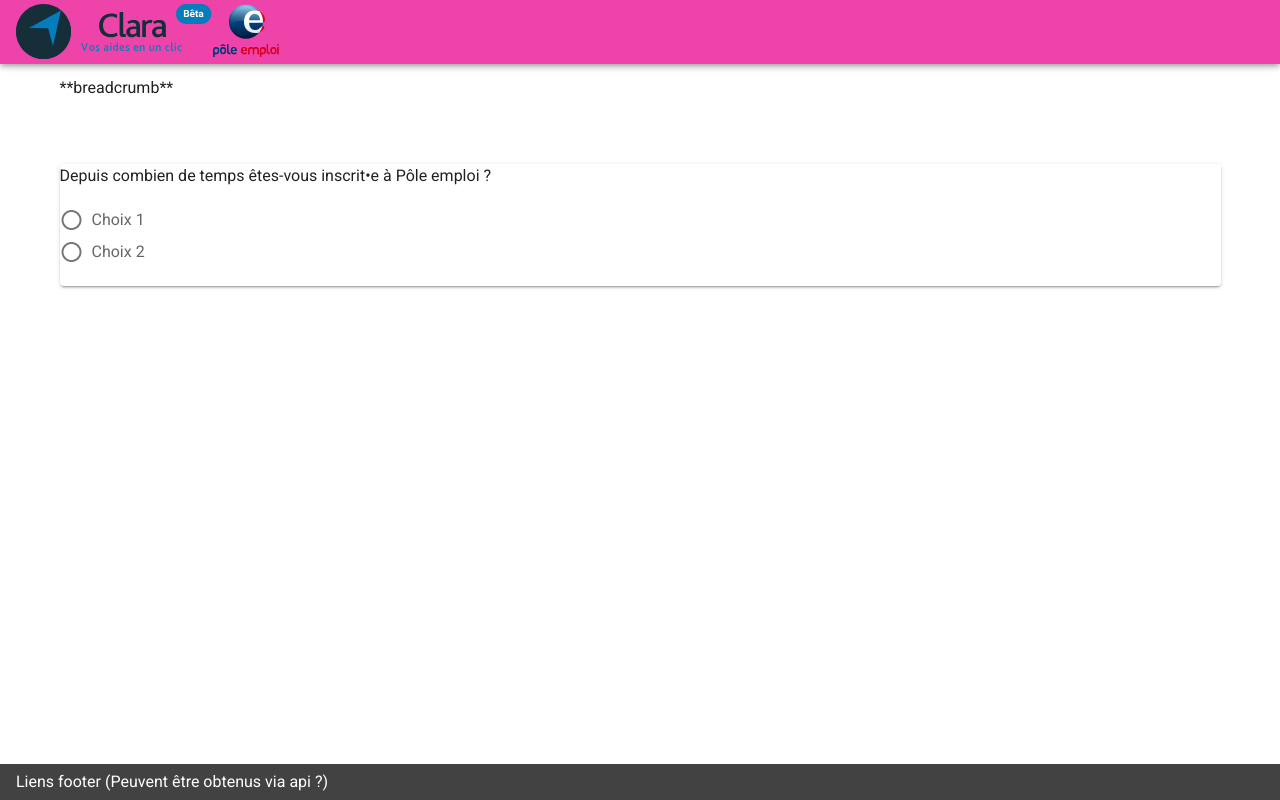
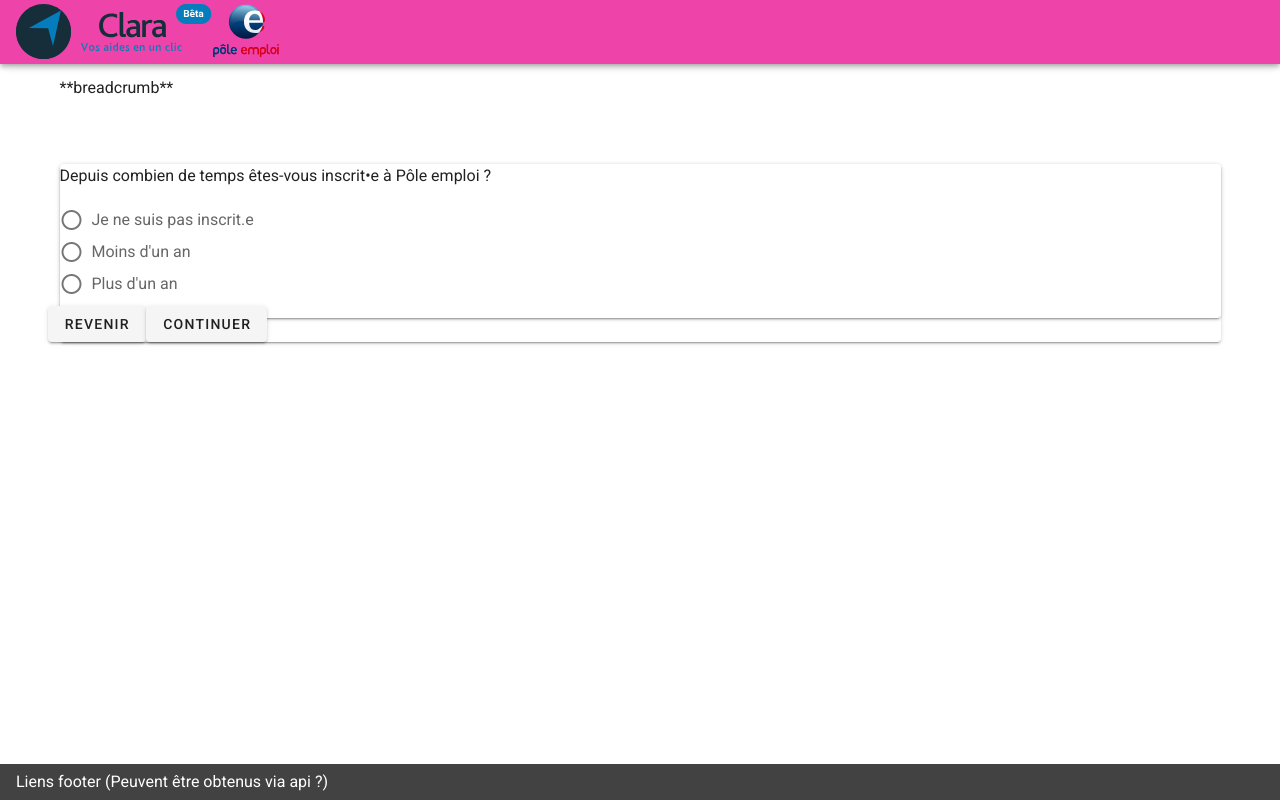
Before and after one commit to rmarronnier/simulateur-clara, a Vue app: page /#/questions/etes-vous-inscrit in a window 1280 px wide. Built offline with nearby package versions, Linux system fonts and the light colour scheme.

Commit message:
Better questions components

```diff
--- /dev/null
+++ b/src/components/QuestionButtons.vue
@@ -0,0 +1,20 @@
+ <template>
+  <v-row>
+    <v-btn @click="back">Revenir</v-btn>
+    <v-btn @click="submit">Continuer</v-btn>
+  </v-row>
+</template>
+
+ <script>
+export default {
+  name: "QuestionButtons",
+  methods: {
+    back() {
+      this.$router.go(-1);
+    }
+  }
+};
+</script>
+
+ <style>
+</style>
--- a/src/views/Questions.vue
+++ b/src/views/Questions.vue
@@ -1,14 +1,21 @@
  <template>
   <v-content>
     <v-card>
-      <router-view></router-view>
+      <v-form>
+        <router-view></router-view>
+        <QuestionButtons></QuestionButtons>
+      </v-form>
     </v-card>
   </v-content>
 </template>
 
  <script>
+import QuestionButtons from "@/components/QuestionButtons";
 export default {
-  name: "Questions"
+  name: "Questions",
+  components: {
+    QuestionButtons
+  }
 };
 </script>
 
--- a/src/views/questions/ARE.vue
+++ b/src/views/questions/ARE.vue
@@ -1,8 +1,8 @@
  <template>
-  <v-form>
+  <v-card>
     Quel est le montant de cette allocation ?
     <v-text-field single-line type="number" label="Montant par mois"></v-text-field>
-  </v-form>
+  </v-card>
 </template>
 
  <script>
--- a/src/views/questions/Address.vue
+++ b/src/views/questions/Address.vue
@@ -1,10 +1,10 @@
  <template>
-  <v-form>
+  <v-card>
     Quel est votre code postal de votre lieu de résidence ?
     Code postal - facultatif
     **Plus que 2 questions avant d'obtenir vos résultats**
     <v-text-field single-line type="number" label="Exemple : 44220"></v-text-field>
-  </v-form>
+  </v-card>
 </template>
  <script>
 export default {
--- a/src/views/questions/Age.vue
+++ b/src/views/questions/Age.vue
@@ -1,8 +1,8 @@
  <template>
-  <v-form>
+  <v-card>
     Quel est votre âge ?
     <v-text-field single-line type="number"></v-text-field>
-  </v-form>
+  </v-card>
 </template>
 
  <script>
--- a/src/views/questions/Allocation.vue
+++ b/src/views/questions/Allocation.vue
@@ -1,5 +1,5 @@
  <template>
-  <v-form>
+  <v-card>
     Quelle allocation percevez-vous actuellement ?
     <v-radio-group v-model="radios">
       <v-radio label="Choix 1" value="radio-1"></v-radio>
@@ -9,7 +9,7 @@
       <v-radio label="Choix 5" value="radio-5"></v-radio>
       <v-radio label="Choix 6" value="radio-6"></v-radio>
     </v-radio-group>
-  </v-form>
+  </v-card>
 </template>
 
  <script>
--- a/src/views/questions/Category.vue
+++ b/src/views/questions/Category.vue
@@ -0,0 +1,18 @@
+ <template>
+  <v-card>
+    Êtes-vous actuellement dans l'une des situations suivantes ?
+    <v-radio-group v-model="radios">
+      <v-radio label="Choix 1" value="radio-1"></v-radio>
+      <v-radio label="Choix 2" value="radio-2"></v-radio>
+    </v-radio-group>
+  </v-card>
+</template>
+
+ <script>
+export default {
+  name: "Category"
+};
+</script>
+
+ <style>
+</style>
--- a/src/views/questions/Grade.vue
+++ b/src/views/questions/Grade.vue
@@ -1,5 +1,5 @@
  <template>
-  <v-form>
+  <v-card>
     Quel est le diplôme le plus élevé que vous ayez obtenu ?
     <v-radio-group v-model="radios">
       <v-radio label="Choix 1" value="radio-1"></v-radio>
@@ -9,7 +9,7 @@
       <v-radio label="Choix 5" value="radio-5"></v-radio>
       <v-radio label="Choix 6" value="radio-6"></v-radio>
     </v-radio-group>
-  </v-form>
+  </v-card>
 </template>
 
  <script>
--- a/src/views/questions/Inscription.vue
+++ b/src/views/questions/Inscription.vue
@@ -1,11 +1,12 @@
  <template>
-  <v-form>
+  <v-card>
     Depuis combien de temps êtes-vous inscrit•e à Pôle emploi ?
     <v-radio-group v-model="radios">
-      <v-radio label="Choix 1" value="radio-1"></v-radio>
-      <v-radio label="Choix 2" value="radio-2"></v-radio>
+      <v-radio label="Je ne suis pas inscrit.e" value="not_registred"></v-radio>
+      <v-radio label="Moins d'un an" value="less_than_year"></v-radio>
+      <v-radio label="Plus d'un an" value="more_than_a_year"></v-radio>
     </v-radio-group>
-  </v-form>
+  </v-card>
 </template>
 
  <script>
--- a/src/views/questions/Other.vue
+++ b/src/views/questions/Other.vue
@@ -1,12 +1,12 @@
  <template>
-  <v-form>
+  <v-card>
     Êtes-vous dans l'une des situations suivantes ?
     Cochez la ou les situations correspondantes
     <v-checkbox v-model="selected" label="Choix 1" value="John"></v-checkbox>
     <v-checkbox v-model="selected" label="Choix 2" value="John"></v-checkbox>
     <v-checkbox v-model="selected" label="Choix 3" value="John"></v-checkbox>
     <v-checkbox v-model="selected" label="Choix 4" value="John"></v-checkbox>
-  </v-form>
+  </v-card>
 </template>
 
  <script>
```
